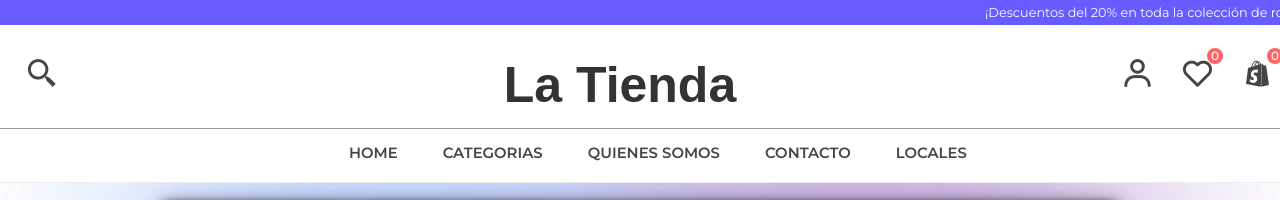
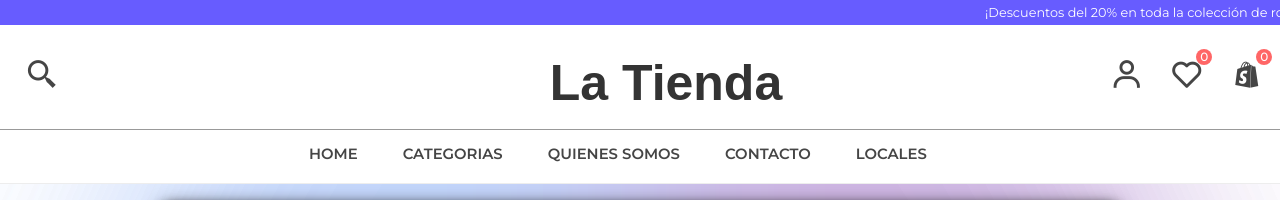
Before and after one commit to FernandoJaime/Tienda-de-ropa, a plain HTML site: page index.html in a window 1280 px wide. Shown: the top 200 px of the page. Drawn offline with nearby package versions, Linux system fonts and the light colour scheme.

Commit message:
responsive header, Cris revisar

```diff
--- a/static/css/header.css
+++ b/static/css/header.css
@@ -179,6 +179,7 @@
   color: white;
   padding: 5px;
   font-size: 1vw;
+  width: 100%;
 }
 
 .marquee-content {
@@ -240,14 +241,16 @@
 }
 
 /**** Logo header ****/
-
 .header-logo {
-  flex: 2 2 35%;
-  width: 300px;
-  height: 50px;
+  display: flex;
+  justify-content: center; /* Centra horizontalmente */
+  align-items: center;    /* Centra verticalmente */
+  width: 100%;
+  height: 100%;
+  margin-left: -15%;
 }
 
-.header-logo svg {
+.header-logo img {
   width: 100%;
   height: 100%;
 }
@@ -255,7 +258,7 @@
 /**** Acciones del usuario ****/
 
 .header-user-actions {
-  flex: 1 1 2%;
+  flex: 1 1 18%;
 }
 
 .header-user-actions i:hover {
@@ -541,14 +544,9 @@
     align-items: center;
   }
 
-  .container-head{
-
-  }
-
   .header-logo {
     margin-bottom: 0;
   }
-
 
   .header-top-actions {
     display: flex;
@@ -595,6 +593,7 @@
   .container {
     max-width: 750px;
     margin: auto;
+    margin-right: 10%;
   }
 
   /* MODAL */
@@ -617,9 +616,9 @@
   .header-main .container {
     gap: 80px;
   }
-  .header-logo{
-  flex: 2 2 100%;
-  }
+   /*.header-logo{
+  flex: 1 2 50%;
+  } */
   .header-search-container {
     flex-grow: 1;
   }
```
